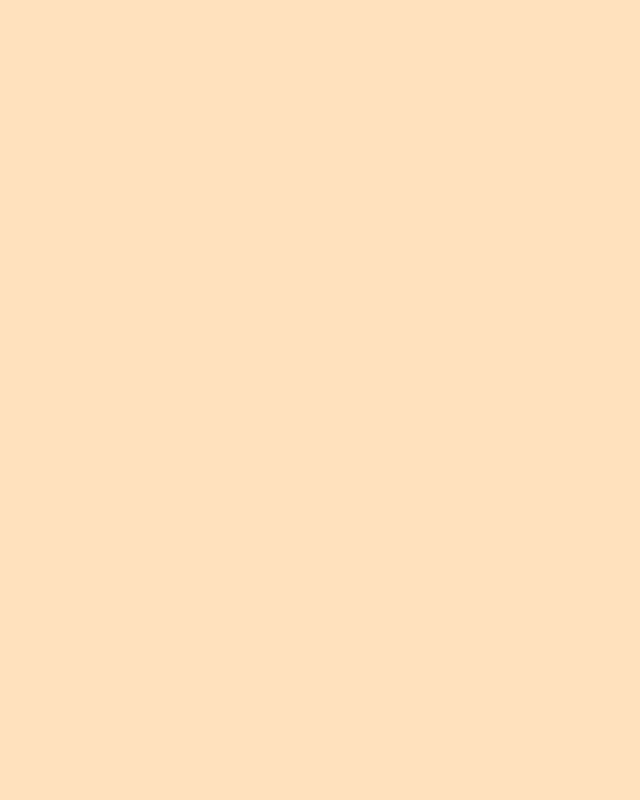
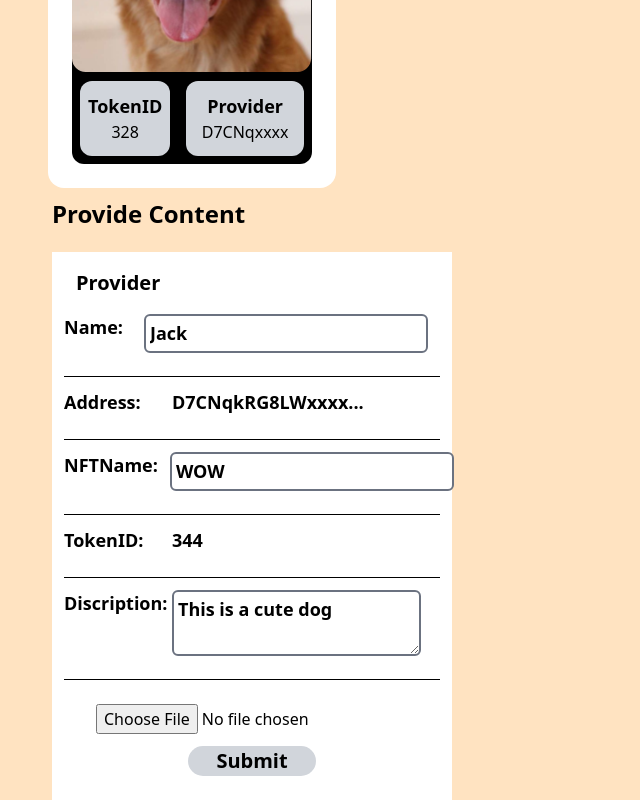
Before and after one commit to Lending-A-Hand/Lending-a-hand-web, a Vue app: page /nftpool/1 in a window 1280 px wide. Shown: the part 1303-2103 px from the top of the page, without its empty margins (0-640 px from the left). Before the commit the page ends 1032 px from the top, so only its background shows below. Built offline with nearby package versions, Linux system fonts and the light colour scheme.

Commit message:
NFT Page undesigned version

```diff
--- a/src/components/NFTDogPool.vue
+++ b/src/components/NFTDogPool.vue
@@ -1,14 +1,15 @@
 <template>
-  <div class="content">
-    <div class="flex">
+  <div class="content flex">
+    <div class="flex mb-6">
       <img class="w-16" :src="`${BASE_URI}/picture/arrow.svg`" />
       <img class="ml-3 w-16" :src="`${BASE_URI}/picture/dogicon.svg`" />
-      <span class="ml-6 text-32px font-semibold grid items-center">{{
-        title
-      }}</span>
+      <h1 class="ml-6 text-32px font-semibold grid items-center">
+        {{ title }}
+      </h1>
     </div>
-    <div class="w-4/5 ">
-      <div class="flex flex-wrap">
+    <div style="width:912px;">
+      <span class="ml-12 text-24px font-semibold">NFT POOL</span>
+      <div class="flex flex-wrap mt-3">
         <div
           class="bg-white rounded-2xl p-6 m-2"
           v-for="items in NFTs"
@@ -38,6 +39,79 @@
         </div>
       </div>
     </div>
+    <div class="ml-3" style="max-width:400px">
+      <span class="text-24px font-semibold">Provide Content</span>
+      <div class="mt-5 bg-white">
+        <div class="ml-6 py-4 ">
+          <span class="text-20px font-semibold">Provider</span>
+        </div>
+        <ul class="mx-3">
+          <li class="flex">
+            <div class="w-24">
+              <span class="w-32 text-18px font-semibold">Name:</span>
+            </div>
+            <input
+              class="ml-3 text-18px font-semibold mr-3  border-2 rounded-md border-gray-500 p-1"
+              v-model="providerName"
+            />
+          </li>
+          <div class="h-3 my-3" style="border-bottom:1px solid #000"></div>
+          <li class="flex">
+            <div class="w-24">
+              <span class="text-18px font-semibold">Address:</span>
+            </div>
+            <span class="ml-3 text-18px font-semibold mr-3  truncate">
+              {{ providerAddress }}
+            </span>
+          </li>
+          <div class="h-3 my-3" style="border-bottom:1px solid #000"></div>
+          <li class="flex">
+            <div class="w-24">
+              <span class="text-18px font-semibold">NFTName:</span>
+            </div>
+            <input
+              class="ml-3 text-18px font-semibold mr-3  border-2 rounded-md border-gray-500 p-1"
+              v-model="providerNFTName"
+            />
+          </li>
+          <div class="h-3 my-3" style="border-bottom:1px solid #000"></div>
+          <li class="flex">
+            <div class="w-24">
+              <span class="text-18px font-semibold">TokenID:</span>
+            </div>
+            <span class="ml-3 text-18px font-semibold mr-3 ">
+              {{ providerTokenID }}
+            </span>
+          </li>
+          <div class="h-3 my-3" style="border-bottom:1px solid #000"></div>
+          <li class="flex">
+            <div class="w-24">
+              <span class="text-18px font-semibold">Discription:</span>
+            </div>
+            <textarea
+              rows="2"
+              class="ml-3 text-18px font-semibold mr-3  border-2 rounded-md border-gray-500 p-1"
+              v-model="providerDiscription"
+            />
+          </li>
+          <div class="h-3 my-3" style="border-bottom:1px solid #000"></div>
+        </ul>
+        <div class="m-3">
+          <div class="grid place-items-center">
+            <img :src="previewImage" class="uploading-image mt-3" />
+            <input type="file" accept="image/*" @change="uploadImage" />
+          </div>
+        </div>
+        <div class="text-center pb-6">
+          <button
+            v-on:click="submit()"
+            class="cursor-pointer w-32 bg-gray-300 rounded-2xl "
+          >
+            <span class="font-semibold text-20px">Submit</span>
+          </button>
+        </div>
+      </div>
+    </div>
   </div>
 </template>
 
@@ -46,7 +120,13 @@ export default {
   data() {
     return {
       title: "Bags of pet food pellets",
+      previewImage: null,
       BASE_URI: location.origin,
+      providerName: "Jack",
+      providerAddress: "D7CNqkRG8LWxxxxxxxxxxxxxxxxozDJLRGLBSo6BNVxB",
+      providerNFTName: "WOW",
+      providerTokenID: 344,
+      providerDiscription: "This is a cute dog",
       NFTs: [
         {
           img: `${location.origin}/picture/dogpic.svg`,
@@ -82,7 +162,20 @@ export default {
     };
   },
   name: "NFTPoolPage",
-  mounted() {}
+  mounted() {
+    this.providerAddress = `${this.providerAddress.substring(0, 15)}...`;
+  },
+  methods: {
+    uploadImage(e) {
+      const image = e.target.files[0];
+      const reader = new FileReader();
+      reader.readAsDataURL(image);
+      reader.onload = (e) => {
+        this.previewImage = e.target.result;
+        console.log(this.previewImage);
+      };
+    }
+  }
 };
 </script>
 
```
